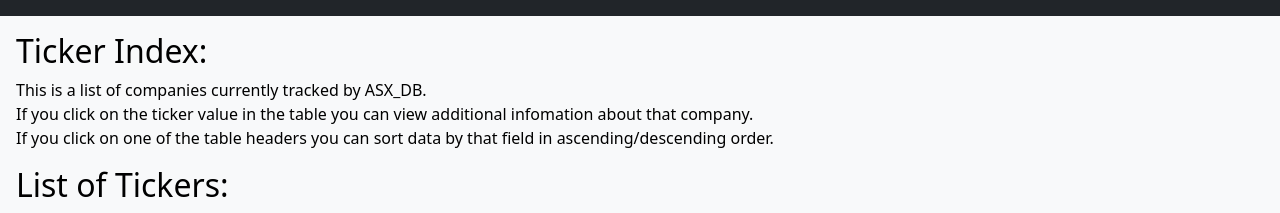
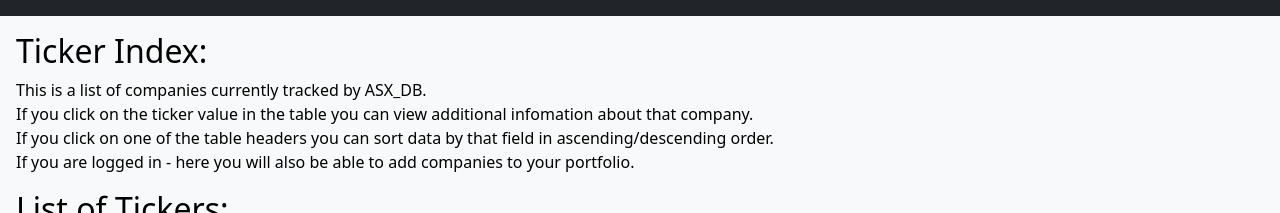
Before and after one commit to l-j-g/ASX_DB-t3a3, a Flask app: page /tickers/ in a window 1280 px wide. Shown: the part 161-374 px from the top of the page. Run offline with Flask 2, Linux system fonts and the light colour scheme; data that the repository does not hold is empty; parts of the project's set-up code (start-up, migrations or seed data) failed here and were passed over.

Commit message:
added additional explination on index page

```diff
--- a/asxApp/templates/ticker_index.html
+++ b/asxApp/templates/ticker_index.html
@@ -6,6 +6,8 @@
         If you click on the ticker value in the table you can view additional infomation about that company.
     <br/>
         If you click on one of the table headers you can sort data by that field in ascending/descending order.
+    <br/>
+        If you are logged in - here you will also be able to add companies to your portfolio.
     </p>
     <h2>List of Tickers:</h2>
     <table class="table table-striped table-bordered">
```
Also changed, not shown: asxApp/models/users.py (+8 -15 lines).
